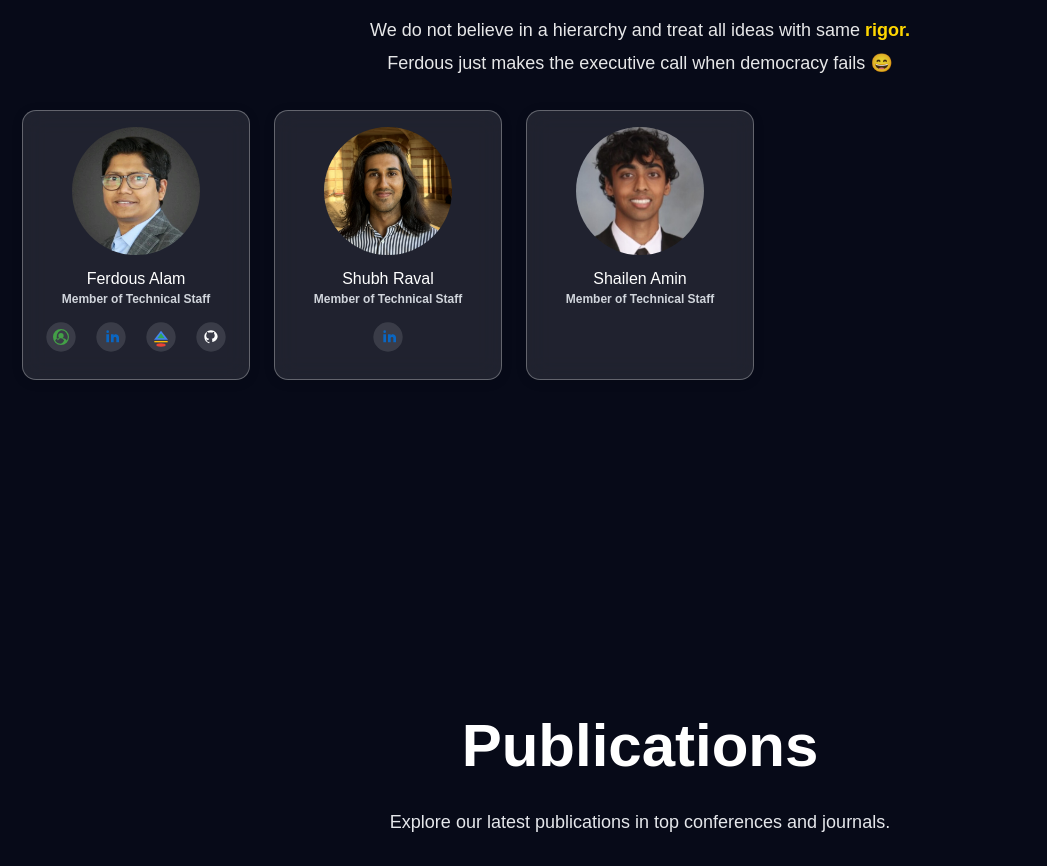
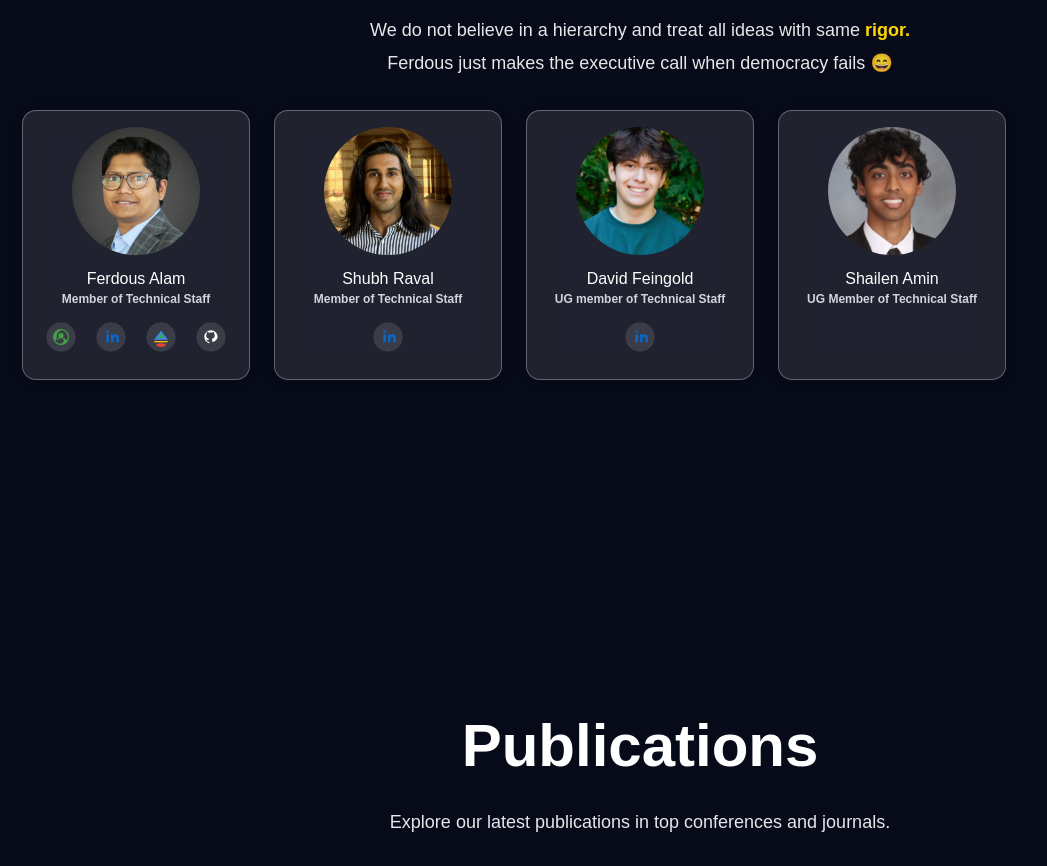
Before and after one commit to inferencelab-gt/inference-lab-website, a Next.js app: page / in a window 1280 px wide. Shown: the part 1980-2846 px from the top of the page, without its empty margins (0-1047 px from the left). Built offline with nearby package versions, Linux system fonts and the light colour scheme.

Commit message:
Add files via upload

```diff
--- a/src/data/team.ts
+++ b/src/data/team.ts
@@ -32,13 +32,27 @@ export const team: TeamMember[] = [
       { label: "LinkedIn", url: "https://www.linkedin.com/in/shubh-raval?utm_source=share_via&utm_content=profile&utm_medium=member_ios" },
     ]
   },
+
+  {
+    name: "David Feingold",
+    role: "UG member of Technical Staff",
+    image: "/david.png",
+    bio: "Focuses on robot learning for precision tasks.",
+    email: "dfeingold3@gatech.edu",
+    links: [
+      { label: "LinkedIn", url: "https://www.linkedin.com/in/david-feingold-429x/" },
+    ]
+  },
+
   {
     name: "Shailen Amin",
-    role: "Member of Technical Staff",
+    role: "UG Member of Technical Staff",
     image: "/shailen.jpeg",
     bio: "Focuses on deep learning and computer vision.",
     email: "john.doe@gatech.edu",
     links: [
     ]
   },
+
+
 ];
```
